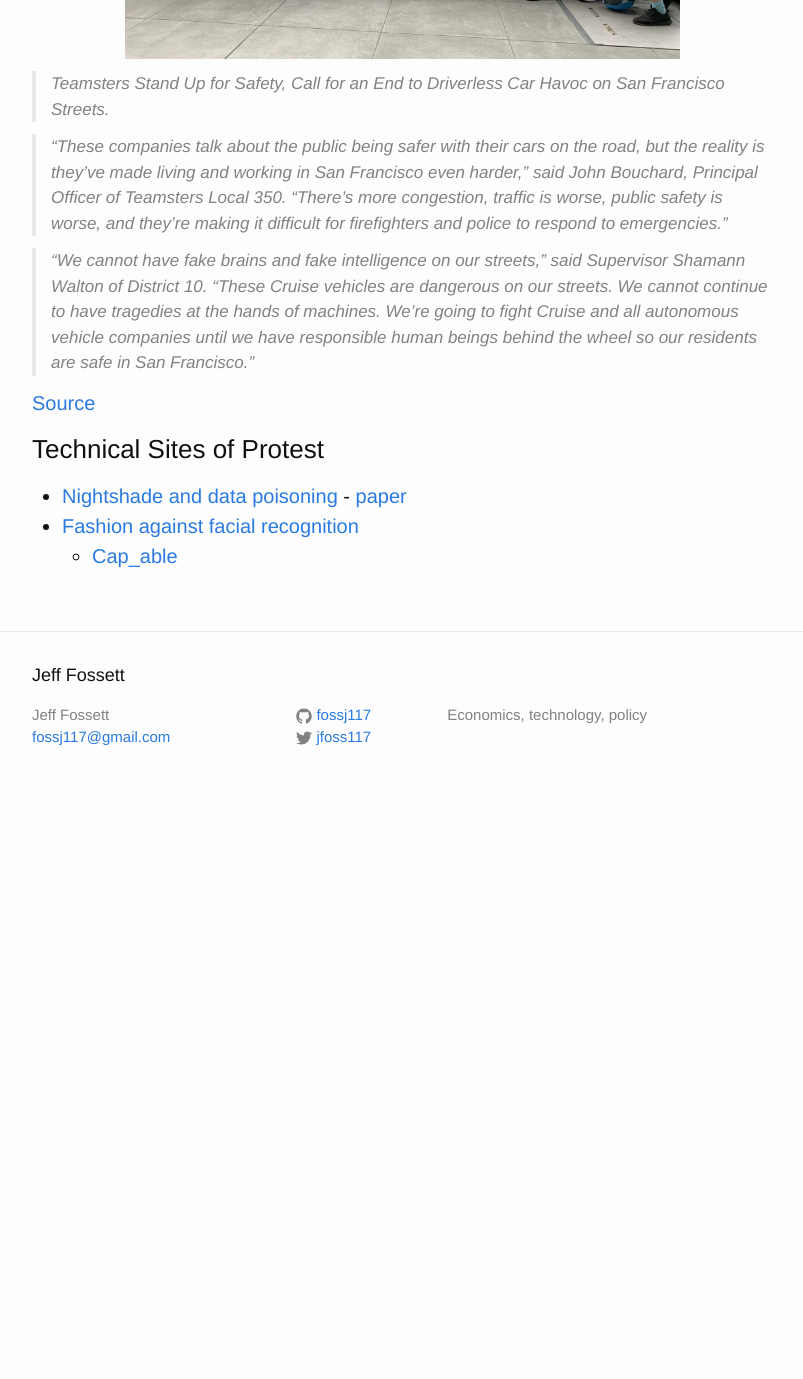
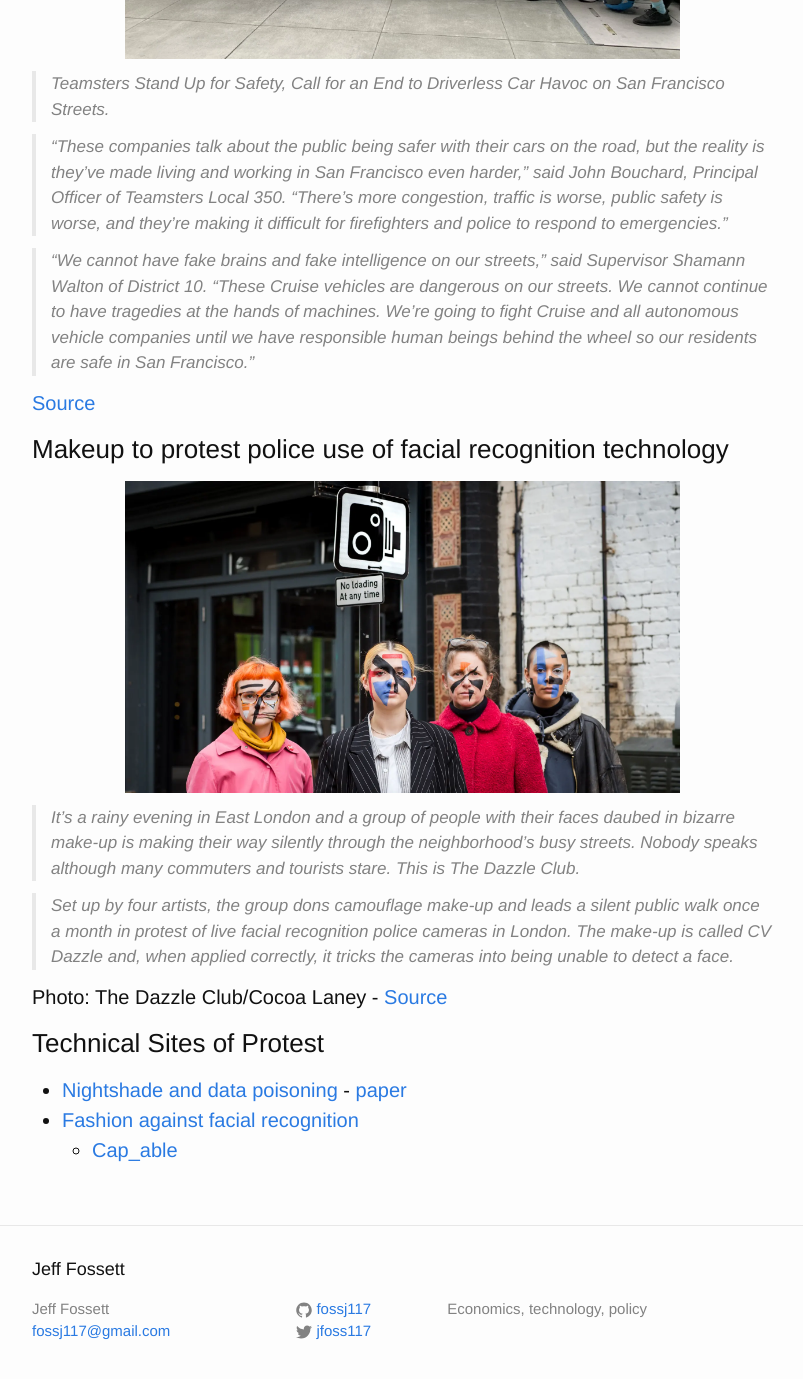
Before and after one commit to Fossj117/fossj117.github.io, a Jekyll site: the page built from _posts/2024-02-13-images-of-ai-protest.md, in a window 1280 px wide and 1400 px high, scrolled down 4277 px. Shown: the top 1379 px of the window, without its empty margins (238-1041 px from the left). Built offline with Jekyll 4.4.1, drawn with Linux system fonts in a browser that asks for light colours; a script that is not in the unit is left out; before the commit the page ends 5083 px from its top, so only the background shows below that.

Commit message:
facial recognition

```diff
--- a/_posts/2024-02-13-images-of-ai-protest.md
+++ b/_posts/2024-02-13-images-of-ai-protest.md
@@ -100,6 +100,20 @@ Photo: Jim Wilson/The New York Times
 
 [Source](https://teamster.org/2023/10/teamsters-and-allies-protest-unsafe-robotaxis-at-cruise-headquarters/)
 
+## Makeup to protest police use of facial recognition technology
+
+<p>
+<center>
+<img alt="1" align="center" src="/figs/2024-02-13-images-of-ai-protest/2020-03-02-dazzleclub.webp" width="75%">
+</center>
+</p>
+
+> It’s a rainy evening in East London and a group of people with their faces daubed in bizarre make-up is making their way silently through the neighborhood’s busy streets. Nobody speaks although many commuters and tourists stare. This is The Dazzle Club.
+
+> Set up by four artists, the group dons camouflage make-up and leads a silent public walk once a month in protest of live facial recognition police cameras in London. The make-up is called CV Dazzle and, when applied correctly, it tricks the cameras into being unable to detect a face.
+
+Photo: The Dazzle Club/Cocoa Laney - [Source](https://theworld.org/stories/2020-03-02/londons-dazzle-club-uses-makeup-protest-police-use-facial-recognition-technology)
+
 ## Technical Sites of Protest
 
 - [Nightshade and data poisoning](https://www.technologyreview.com/2023/10/23/1082189/data-poisoning-artists-fight-generative-ai/) - [paper](https://arxiv.org/pdf/2310.13828.pdf)
```
Also changed, not shown: figs/2024-02-13-images-of-ai-protest/2020-03-02-dazzleclub.webp (added).
